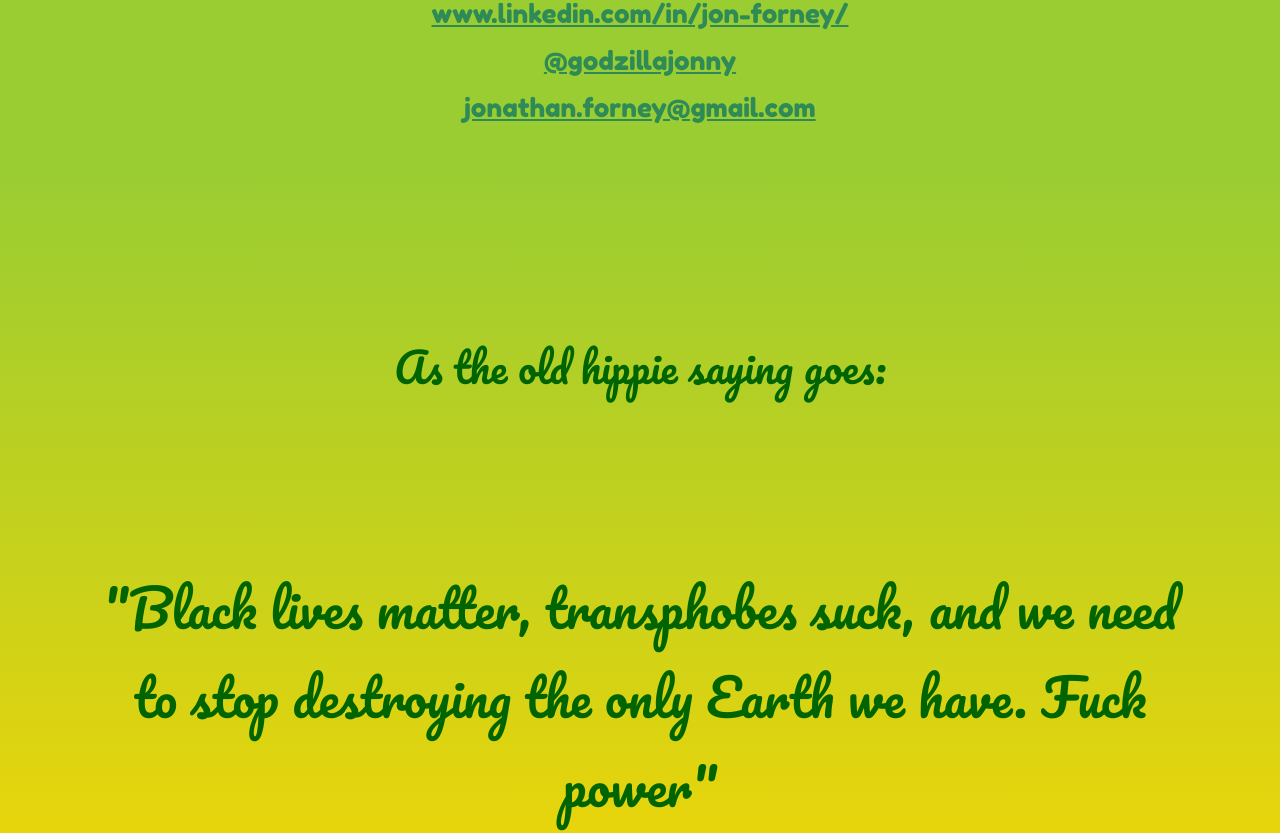
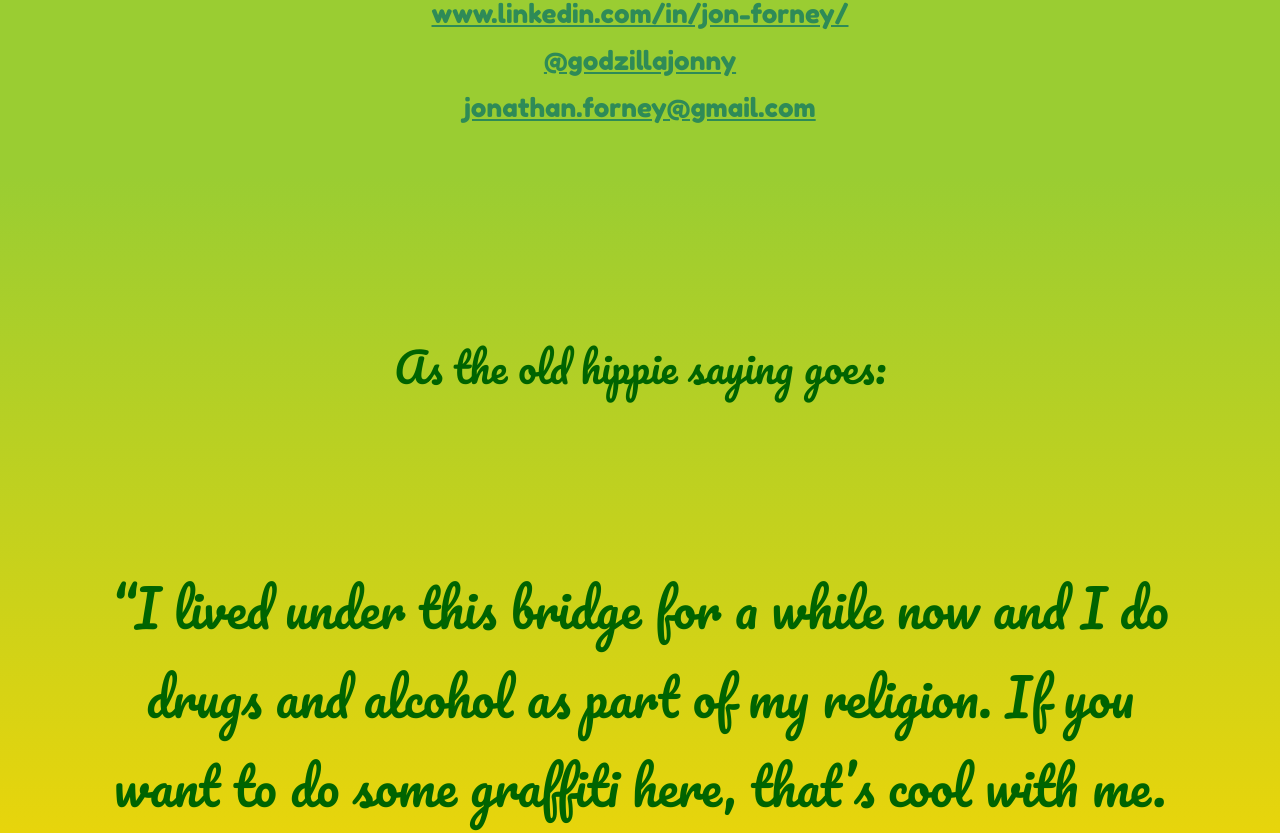
Before and after one commit to MustardJoe/karvest_fest, a React (Create React App) app: page / in a window 1280 px wide. Shown: the part 4393-5226 px from the top of the page. Built offline with nearby package versions, Linux system fonts and the light colour scheme.

Commit message:
new saying

```diff
--- a/src/sayingsData.js
+++ b/src/sayingsData.js
@@ -8,7 +8,8 @@ const sayingsData = {
     '"Technology is just a new means to achieve an old end. We are nothing more than trousered apes traveling through space at 50,000 miles per hour, shooting laser beams into each others’ eyes for reasons that have, disappointingly, less to do with our high-minded morals and philosophies, and more to do with the same reasons why our dogs are prone to sniff each others’ butts. Or, in my case, it’s my cat who likes sniffing butts.“',
     '"Black lives matter, transphobes suck, and we need to stop destroying the only Earth we have. Fuck power"',
     '"Black lives matter, transphobes suck, and we need to stop destroying the only Earth we have. Fuck power"',
-    '“I lived under this bridge for a while now and I do drugs and alcohol as part of my religion. If you want to do some graffiti here, that’s cool with me. Thanks for the cigarettes.“'
+    '“I lived under this bridge for a while now and I do drugs and alcohol as part of my religion. If you want to do some graffiti here, that’s cool with me. Thanks for the cigarettes.“',
+    '"I’m the original Must-Mayo-Stard-Anayse."'
   ],
   getRandom: () => {
     const randomMsg = sayingsData.sayings[Math.floor(Math.random()
```
